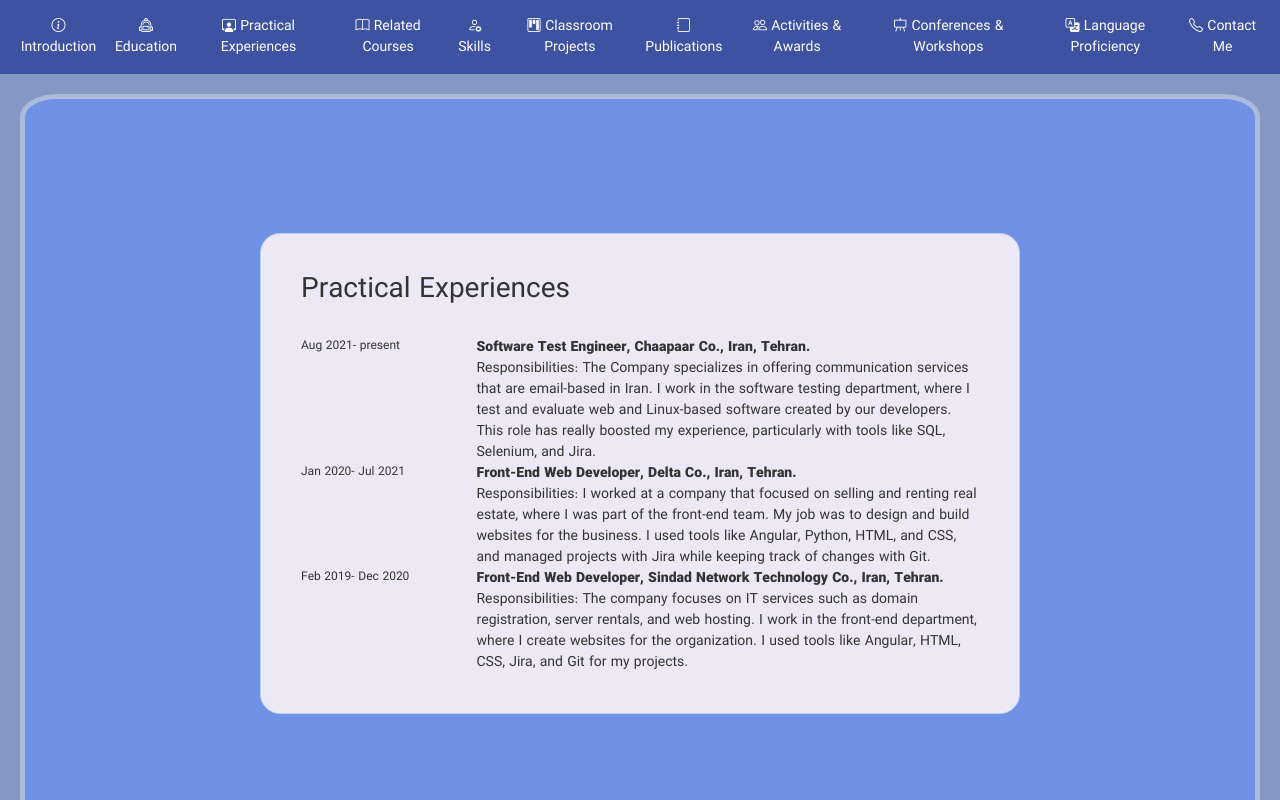
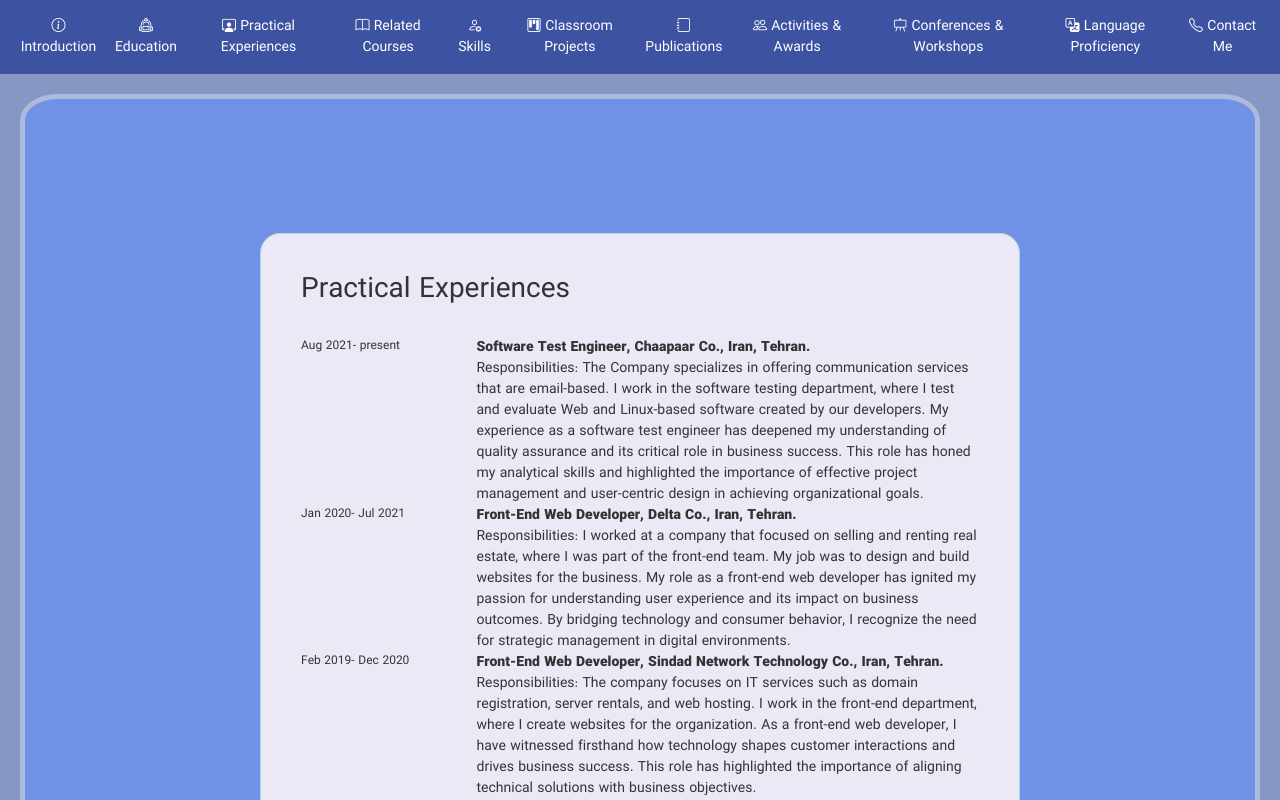
Before and after one commit to samanzameni/personal-webpage, an Angular app: page /practical-experience in a window 1280 px wide. Shown: the top 800 px of the page. Built offline with nearby package versions, Linux system fonts and the light colour scheme.

Commit message:
changing the practical page.

```diff
--- a/src/app/feature/pages/practical-experiences/practical-experiences.component.html
+++ b/src/app/feature/pages/practical-experiences/practical-experiences.component.html
@@ -7,21 +7,21 @@
           <div class="col-sm-3 col-md-3 col-lg-3" style="font-size: 12px">Aug 2021- present</div>
           <div class="col-sm-9 col-md-9 col-lg-9">
             <b>Software Test Engineer, Chaapaar Co., Iran, Tehran.</b> <br>
-            Responsibilities: The Company specializes in offering communication services that are email-based in Iran. I work in the software testing department, where I test and evaluate web and Linux-based software created by our developers. This role has really boosted my experience, particularly with tools like SQL, Selenium, and Jira.
+            Responsibilities: The Company specializes in offering communication services that are email-based. I work in the software testing department, where I test and evaluate Web and Linux-based software created by our developers. My experience as a software test engineer has deepened my understanding of quality assurance and its critical role in business success. This role has honed my analytical skills and highlighted the importance of effective project management and user-centric design in achieving organizational goals.
           </div>
         </div>
         <div class="row">
           <div class="col-sm-3 col-md-3 col-lg-3" style="font-size: 12px">Jan 2020- Jul 2021</div>
           <div class="col-sm-9 col-md-9 col-lg-9">
             <b>Front-End Web Developer, Delta Co., Iran, Tehran.</b> <br>
-            Responsibilities: I worked at a company that focused on selling and renting real estate, where I was part of the front-end team. My job was to design and build websites for the business. I used tools like Angular, Python, HTML, and CSS, and managed projects with Jira while keeping track of changes with Git.
+            Responsibilities: I worked at a company that focused on selling and renting real estate, where I was part of the front-end team. My job was to design and build websites for the business. My role as a front-end web developer has ignited my passion for understanding user experience and its impact on business outcomes. By bridging technology and consumer behavior, I recognize the need for strategic management in digital environments.
           </div>
         </div>
         <div class="row">
           <div class="col-sm-3 col-md-3 col-lg-3" style="font-size: 12px">Feb 2019- Dec 2020</div>
           <div class="col-sm-9 col-md-9 col-lg-9">
             <b>Front-End Web Developer, Sindad Network Technology Co., Iran, Tehran.</b> <br>
-            Responsibilities: The company focuses on IT services such as domain registration, server rentals, and web hosting. I work in the front-end department, where I create websites for the organization. I used tools like Angular, HTML, CSS, Jira, and Git for my projects.
+            Responsibilities: The company focuses on IT services such as domain registration, server rentals, and web hosting. I work in the front-end department, where I create websites for the organization. As a front-end web developer, I have witnessed firsthand how technology shapes customer interactions and drives business success. This role has highlighted the importance of aligning technical solutions with business objectives.
           </div>
         </div>
       </div>
```
